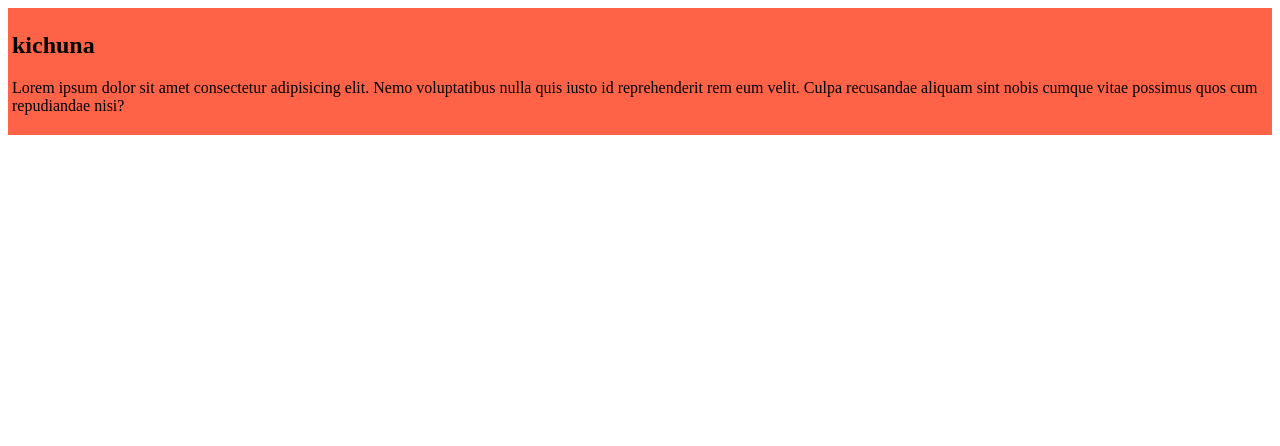
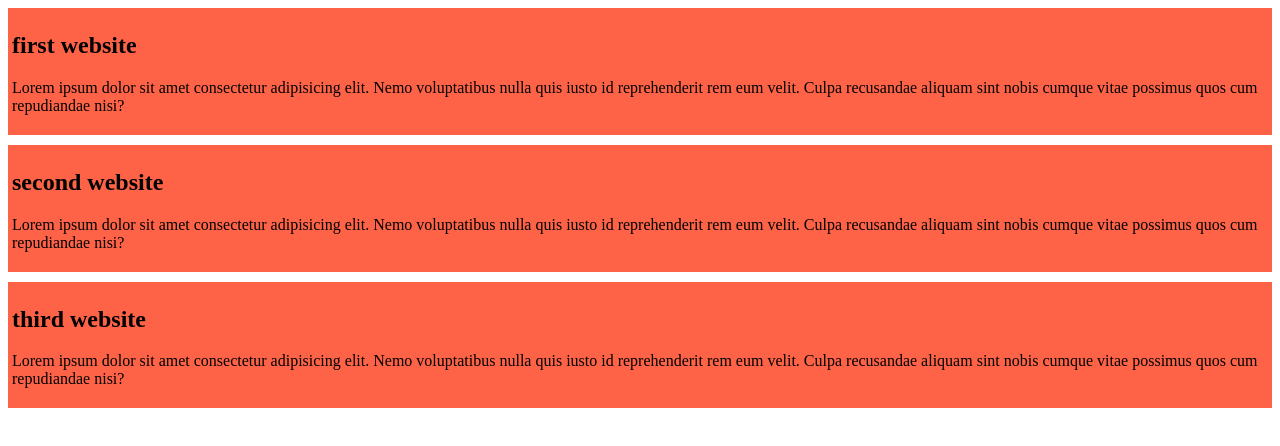
Before and after one commit to toha245/my-simple-website, a plain HTML site: page index.html in a window 1280 px wide. Drawn offline with Linux system fonts and the light colour scheme.

Commit message:
added the second and therd website

```diff
--- a/index.html
+++ b/index.html
@@ -9,7 +9,15 @@
 <body>
 
     <div>
-    <h2>kichuna</h2>
+    <h2>first website</h2>
+        <p>Lorem ipsum dolor sit amet consectetur adipisicing elit. Nemo voluptatibus nulla quis iusto id reprehenderit rem eum velit. Culpa recusandae aliquam sint nobis cumque vitae possimus quos cum repudiandae nisi?</p>
+    </div>
+    <div>
+    <h2>second website</h2>
+        <p>Lorem ipsum dolor sit amet consectetur adipisicing elit. Nemo voluptatibus nulla quis iusto id reprehenderit rem eum velit. Culpa recusandae aliquam sint nobis cumque vitae possimus quos cum repudiandae nisi?</p>
+    </div>
+    <div>
+    <h2>third website</h2>
         <p>Lorem ipsum dolor sit amet consectetur adipisicing elit. Nemo voluptatibus nulla quis iusto id reprehenderit rem eum velit. Culpa recusandae aliquam sint nobis cumque vitae possimus quos cum repudiandae nisi?</p>
     </div>
 </body>
--- a/styles/blog.css
+++ b/styles/blog.css
@@ -1,4 +1,5 @@
 div{
     background-color: tomato;
     padding: 4px;
+    margin-bottom: 10px;
 }
```
